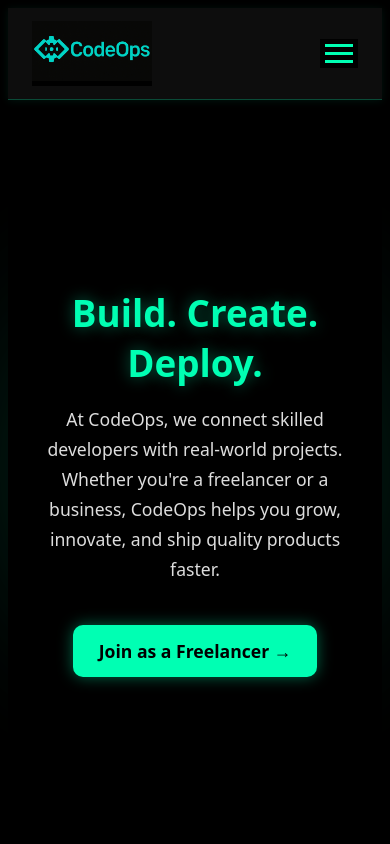
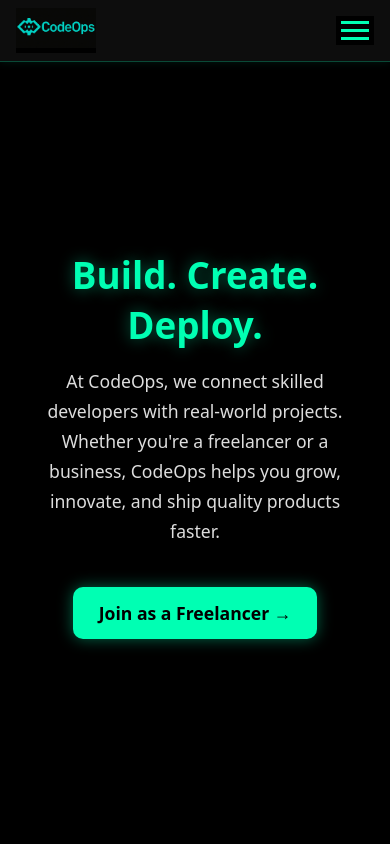
Before and after one commit to Jeetz-007/CodeOps, a React (Vite) app: page / in a window 390 px wide. Shown: the top 844 px of the page. Built offline with nearby package versions, Linux system fonts and the light colour scheme.

Commit message:
Fixed README.md and Layout

```diff
--- a/src/style/Layout.css
+++ b/src/style/Layout.css
@@ -1,3 +1,10 @@
+html, body {
+  margin: 0;
+  padding: 0;
+  background-color: #0d0d0d; /* dark theme base */
+  color: #ffffff;
+}
+
 /* ===== HEADER ===== */
 .header {
   display: flex;
@@ -120,3 +127,24 @@
     display: block; /* show hamburger */
   }
 }
+
+/* Base background fix */
+html, body {
+  background-color: #0d0d0d !important;
+}
+
+/* Logo size and header adjustments for mobile */
+@media (max-width: 768px) {
+  .header {
+    padding: 0.5rem 1rem; /* smaller padding */
+  }
+
+  .logo img {
+    width: 80px; /* reduce logo width on mobile */
+    height: auto;
+  }
+
+  .nav {
+    gap: 1rem;
+  }
+}
```
Also changed, not shown: 1 other file (tests, documents, lock files or other folders).
